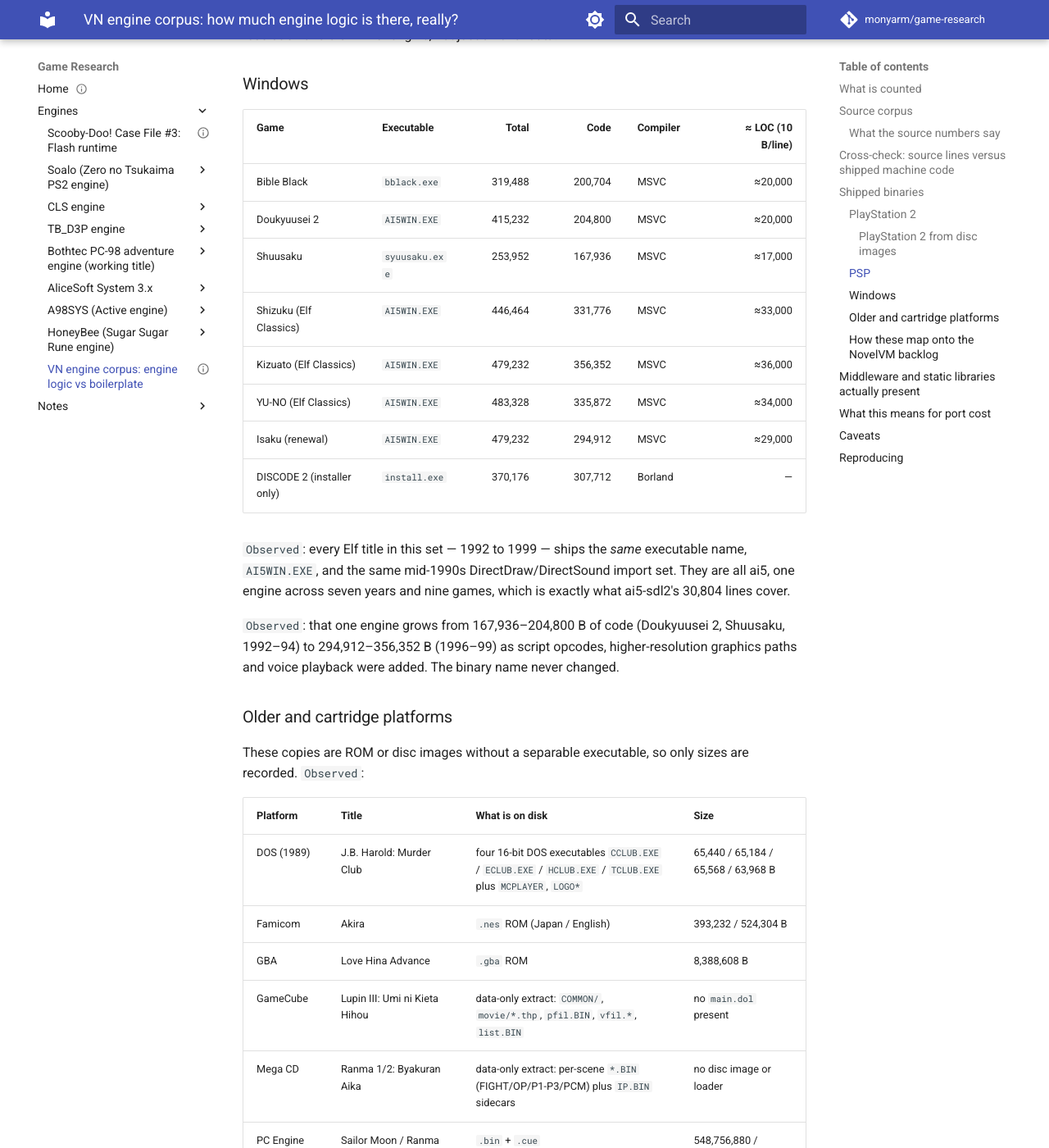
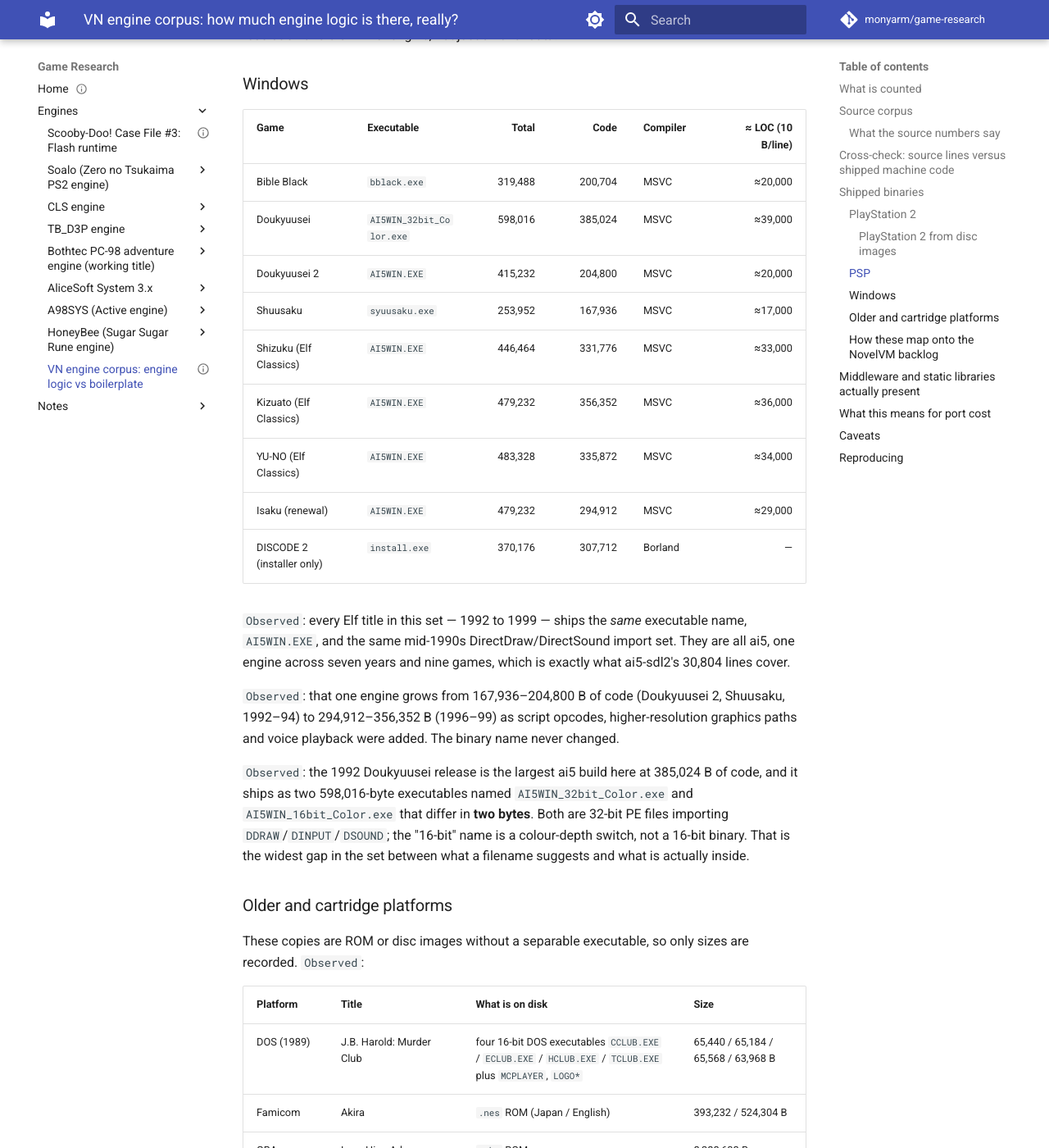
Before and after one commit to monyarm/game-research, an MkDocs documentation site: the page built from docs/engines/vn-engine-corpus.md, in a window 1280 px wide and 1400 px high, scrolled down 9338 px. Shown: the whole window at 82% size. Built offline with MkDocs 1.6.1 and Material for MkDocs 9.7.7, drawn with Linux system fonts in a browser that asks for light colours; comment, search, counter and statistics services are not loaded; some of the changed text lies outside the part shown.

```diff
--- a/docs/data/vn-corpus/executables-ps2-remote.csv
+++ b/docs/data/vn-corpus/executables-ps2-remote.csv
@@ -1,4 +1,7 @@
 file,format,total,code,text,rodata,data,bss,imports,signals
+ps2-remote/SLPM_552.47,ELF,8070056,5979904,5979904,0,0,0,,middleware:CRI Sofdec;middleware:CRI MPEG;middleware:CRI M2V;middleware:CRI MPS;middleware:CRI CFG;middleware:CRI CFT;middleware:CRI SFH;sdk:PS2 libpad;sdk:PS2 libmc;sdk:PS2 libdma
 ps2-remote/SLPM_627.77,ELF,4445632,354840,354840,67696,4014404,402860,,sdk:PS2 libpad;sdk:PS2 libmc;sdk:PS2 libdma
+ps2-remote/SLPM_665.74,ELF,3710768,0,3710208,0,0,0,,flat:stripped;third-party:libpng;sdk:PS2 libdma
 ps2-remote/SLPM_669.23,ELF,4702272,356056,356056,67952,4269572,402860,,sdk:PS2 libpad;sdk:PS2 libmc;sdk:PS2 libdma
 ps2-remote/SLPS_255.91,ELF,940376,0,939648,0,0,0,,flat:stripped;sdk:PS2 libpad;sdk:PS2 libmc;sdk:PS2 libdma
+ps2-remote/SLPS_256.81,ELF,1636272,0,1635712,0,0,0,,flat:stripped
--- a/docs/data/vn-corpus/executables-ps2-win.csv
+++ b/docs/data/vn-corpus/executables-ps2-win.csv
@@ -14,3 +14,5 @@ Windows/Elf Classics/YUNO/AI5WIN.EXE,PE,483328,335872,335872,36864,45056,,ADVAPI
 Windows/Isaku Renewal/AI5WIN.EXE,PE,479232,294912,294912,24576,20480,,ADVAPI32.dll;COMCTL32.dll;DDRAW.dll;DSOUND.dll;GDI32.dll;KERNEL32.dll;MSACM32.dll;SHELL32.dll;USER32.dll;WINSPOOL.DRV;comdlg32.dll,crt:MSVC CRT
 Windows/Shuusaku/syuusaku.exe,PE,253952,167936,167936,12288,49152,,DDRAW.dll;DSOUND.dll;GDI32.dll;KERNEL32.dll;MSACM32.dll;USER32.dll,crt:MSVC CRT
 Windows/DISCODE 2 - Niritsu Haihan/install.exe,PE,370176,307712,307712,512,19456,,ADVAPI32.DLL;COMCTL32.DLL;GDI32.DLL;KERNEL32.DLL;OLE32.DLL;OLEAUT32.DLL;USER32.DLL,crt:Borland
+Windows/Doukyuusei/AI5WIN_32bit_Color.exe,PE,598016,385024,385024,24576,106496,,ADVAPI32.dll;AVIFIL32.dll;COMCTL32.dll;DDRAW.dll;DINPUT.dll;DSOUND.dll;GDI32.dll;IMM32.dll;KERNEL32.dll;MSACM32.dll;MSVFW32.dll;SHELL32.dll;USER32.dll;WINMM.dll;WINSPOOL.DRV;comdlg32.dll,crt:MSVC CRT
+Windows/Doukyuusei/AI5WIN_16bit_Color.exe,PE,598016,385024,385024,24576,106496,,ADVAPI32.dll;AVIFIL32.dll;COMCTL32.dll;DDRAW.dll;DINPUT.dll;DSOUND.dll;GDI32.dll;IMM32.dll;KERNEL32.dll;MSACM32.dll;MSVFW32.dll;SHELL32.dll;USER32.dll;WINMM.dll;WINSPOOL.DRV;comdlg32.dll,crt:MSVC CRT
--- a/docs/engines/vn-engine-corpus.md
+++ b/docs/engines/vn-engine-corpus.md
@@ -274,6 +274,7 @@ resolution **and** a slimmer engine, not just smaller data.
 | Game | Executable | Total | Code | Compiler | ≈ LOC (10 B/line) |
 | --- | --- | ---: | ---: | --- | ---: |
 | Bible Black | `bblack.exe` | 319,488 | 200,704 | MSVC | ≈20,000 |
+| Doukyuusei | `AI5WIN_32bit_Color.exe` | 598,016 | 385,024 | MSVC | ≈39,000 |
 | Doukyuusei 2 | `AI5WIN.EXE` | 415,232 | 204,800 | MSVC | ≈20,000 |
 | Shuusaku | `syuusaku.exe` | 253,952 | 167,936 | MSVC | ≈17,000 |
 | Shizuku (Elf Classics) | `AI5WIN.EXE` | 446,464 | 331,776 | MSVC | ≈33,000 |
@@ -290,6 +291,13 @@ lines cover.
 `Observed`: that one engine grows from 167,936–204,800 B of code (Doukyuusei 2, Shuusaku,
 1992–94) to 294,912–356,352 B (1996–99) as script opcodes, higher-resolution graphics
 paths and voice playback were added. The binary name never changed.
+
+`Observed`: the 1992 Doukyuusei release is the largest ai5 build here at 385,024 B of
+code, and it ships as two 598,016-byte executables named `AI5WIN_32bit_Color.exe` and
+`AI5WIN_16bit_Color.exe` that differ in **two bytes**. Both are 32-bit PE files importing
+`DDRAW`/`DINPUT`/`DSOUND`; the "16-bit" name is a colour-depth switch, not a 16-bit
+binary. That is the widest gap in the set between what a filename suggests and what is
+actually inside.
 
 ### Older and cartridge platforms
 
```
Also changed, not shown: other parts of docs/engines/vn-engine-corpus.md (+1 -1 lines).
